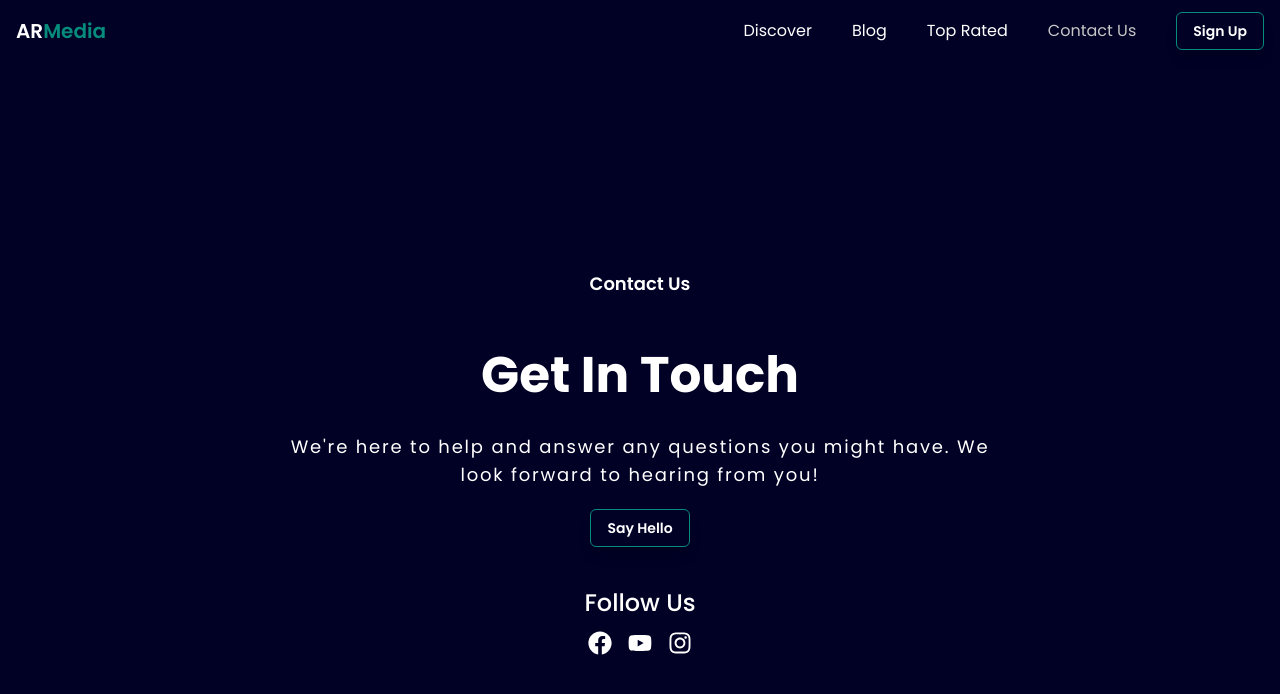
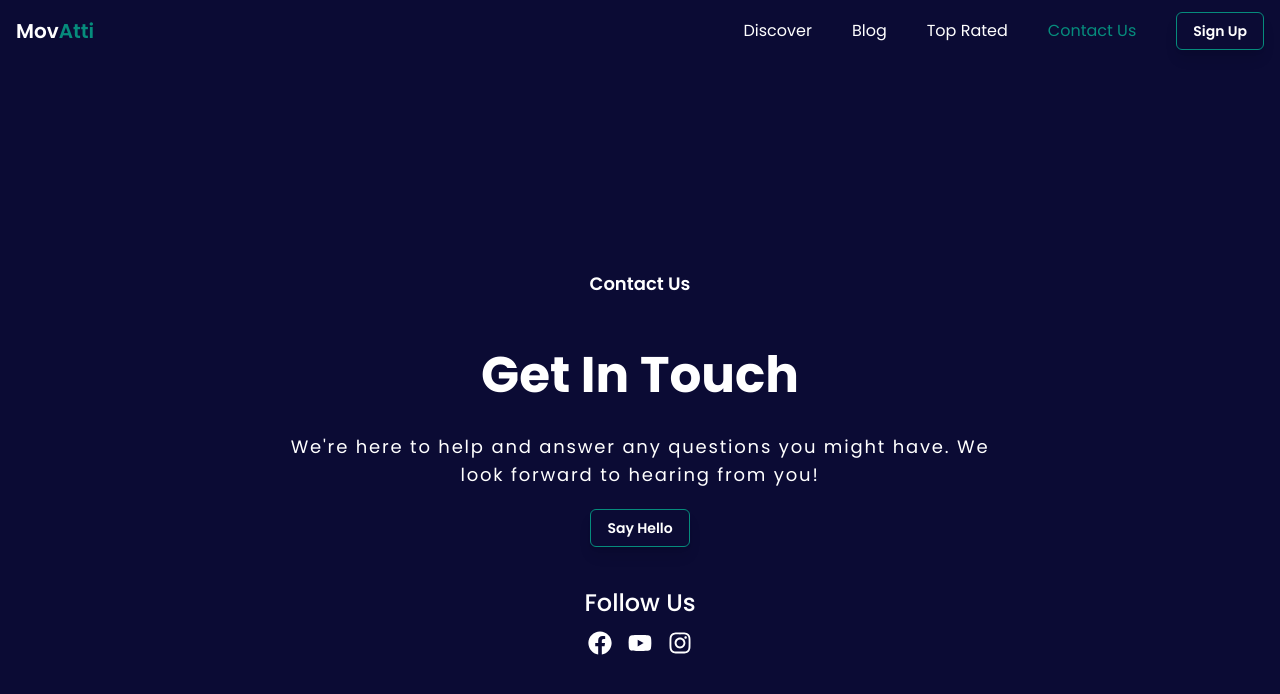
Before and after one commit to Oluwasuyi-Timilehin/Movieapp, a React (Vite) app in the folder intro/: page /contact in a window 1280 px wide. Shown: the top 694 px of the page. Built offline with nearby package versions, Linux system fonts and the light colour scheme.

Commit message:
changed some things

```diff
--- a/intro/src/Components/MovieDetails.jsx
+++ b/intro/src/Components/MovieDetails.jsx
@@ -77,11 +77,11 @@ const MovieDetails = () => {
                 <div className="flex space-x-2 w-full">
                   <button className="bg-primary flex justify-center space-x-2 items-center w-full px-2 py-3 rounded-lg text-white">
                     <p className="text-white">Stream</p>
-                    <CiStreamOn style={{ color: "#FE9D00" }} />
+                    <CiStreamOn style={{ color: "#068c7c" }} />
                   </button>
                   <button className="bg-primary flex justify-center space-x-2 items-center w-full px-2 py-3 rounded-lg text-white">
                     <p className="text-white">Download</p>
-                    <FaDownload style={{ color: "#FE9D00" }} />
+                    <FaDownload style={{ color: "#068c7c" }} />
                   </button>
                 </div>
               </div>
--- a/intro/src/Components/Navbar.jsx
+++ b/intro/src/Components/Navbar.jsx
@@ -15,7 +15,7 @@ const Navbar = () => {
       <nav className="w-full text-white py-3 bg-primary sticky top-0 z-30">
         <div className="flex justify-between items-center px-4 container mx-auto">
           <Link to="/" className="text-xl font-semibold">
-            AR<span className="text-secondary">Media</span>
+            Mov<span className="text-secondary">Atti</span>
           </Link>
 
           <div className="space-x-10 text-white hidden lg:flex lg:items-center">
@@ -28,9 +28,6 @@ const Navbar = () => {
             <NavLink to="/topratedpage" activeclassname="active">
               Top Rated
             </NavLink>
-            {/* <NavLink to="/favorite" activeclassname="active">
-              Upcoming
-            </NavLink> */}
             <NavLink to="/contact" activeclassname="active">
               Contact Us
             </NavLink>
--- a/intro/src/Components/SearchBar.jsx
+++ b/intro/src/Components/SearchBar.jsx
@@ -7,13 +7,13 @@ const SearchBar = ({ setQuery }) => {
         <div className="w-11/12 md:w-8/12 lg:w-6/12">
           <input
             type="text"
-            className="w-full py-2 pl-6 pr-32 bg-white shadow-xl rounded-full focus:outline-none focus:shadow-lg"
+            className="w-full py-3 pl-6 pr-32 bg-white shadow-xl rounded-full focus:outline-none focus:shadow-lg"
             placeholder="Search Movies"
             onChange={(e) => {
               setQuery(e.target.value);
             }}
           />
-          <button className="absolute text-white bg-primary px-6 py-1.5 rounded-full -ml-[108px] mt-[2.5px]">
+          <button className="absolute text-white bg-secondary px-6 py-1.5 rounded-full -ml-[108px] mt-[7px]">
             Search
           </button>
         </div>
--- a/intro/src/Components/Tophero.jsx
+++ b/intro/src/Components/Tophero.jsx
@@ -12,13 +12,13 @@ const Tophero = () => {
                 <span className="text-secondary">Top</span> Rated Movies
               </p>
               <p className="text-grey text-center leading-[35px] font-semibold lg:text-left">
-                Top 20 movies as determined by ArMedia users
+                Top 20 movies as determined by MovAtti users
               </p>
             </div>
             <p className="text-lg text-center opacity-75 lg:text-xl lg:text-left">
-              Lorem ipsum dolor sit amet consectetur adipisicing elit. Odit
-              consequatur quisquam, rerum consectetur ratione vel unde illum ea
-              eius quasi!
+              Discover cinematic brilliance with our top-rated movies,
+              showcasing the finest storytelling, performances, and visuals that
+              have captivated audiences and critics alike.
             </p>
           </div>
 
--- a/intro/src/index.css
+++ b/intro/src/index.css
@@ -8,5 +8,5 @@
 }
 
 .active{
-    color: #c6c6c6;
+    color: #068c7c;
 }
--- a/intro/tailwind.config.js
+++ b/intro/tailwind.config.js
@@ -4,7 +4,7 @@ export default {
   theme: {
     extend: {
       colors: {
-        primary: "#010025",
+        primary: "#0b0b34",
         secondary: "#068c7c",
         black: "#000000",
         white: "#ffffff",
```
